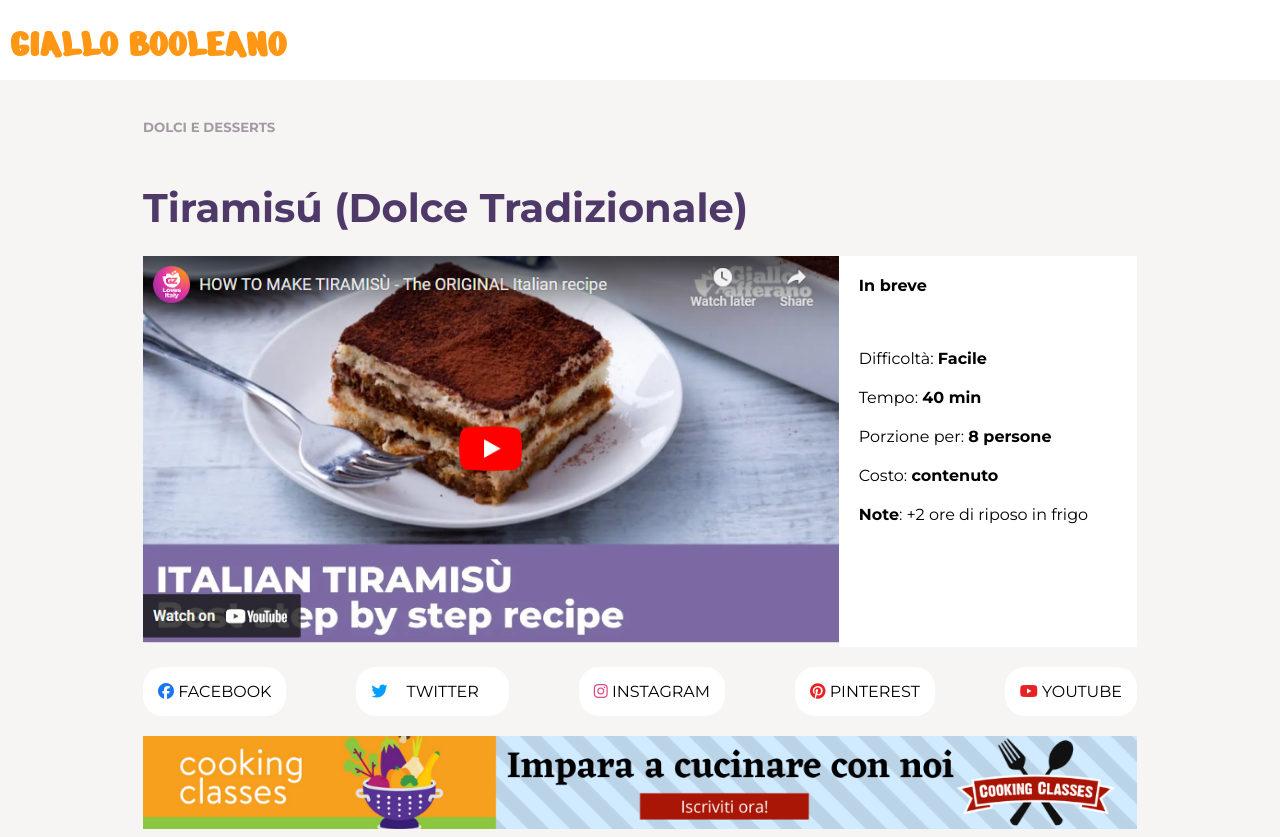
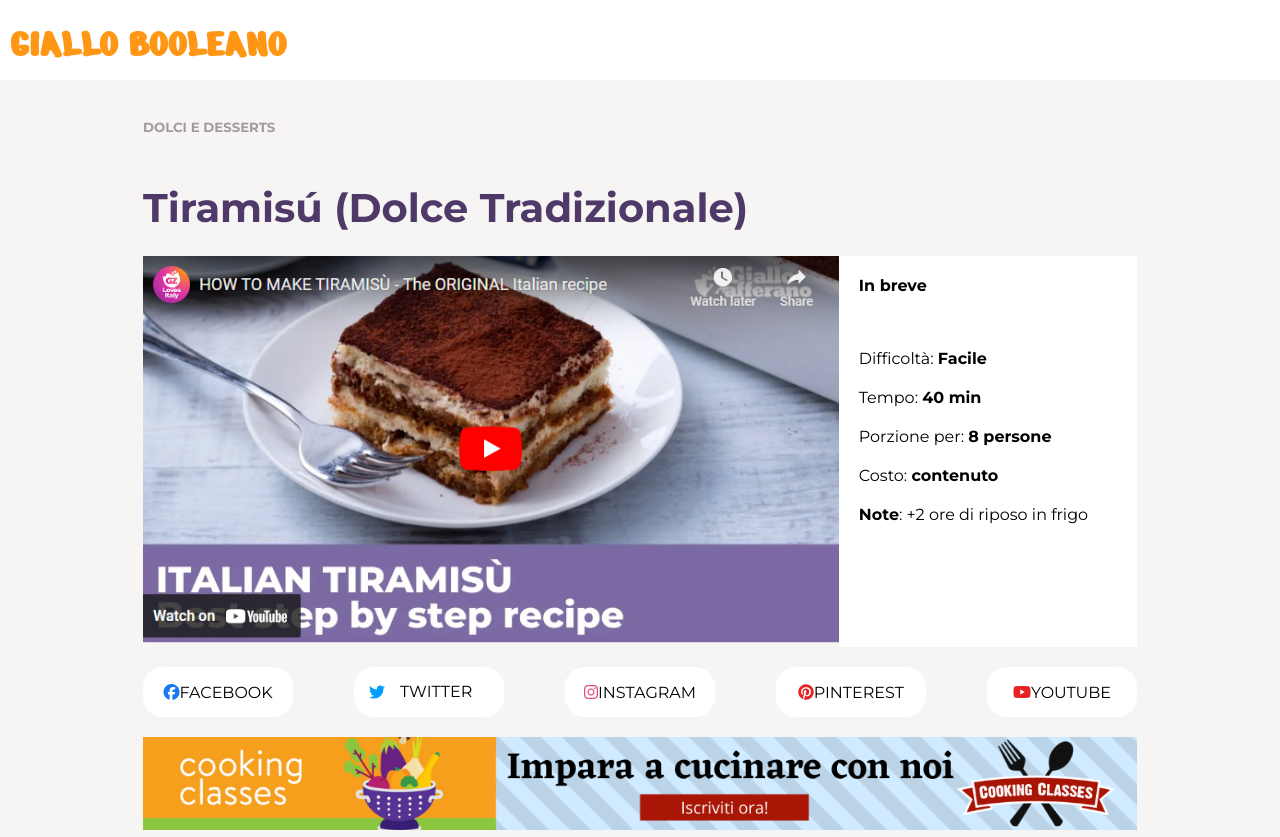
Before and after one commit to giovannidibello/htmlcss-responsive-layout, a plain HTML site: page index.html in a window 1280 px wide. Shown: the top 837 px of the page. Drawn offline with Linux system fonts and the light colour scheme.

Commit message:
fix social button dimensions

```diff
--- a/css/style.css
+++ b/css/style.css
@@ -226,7 +226,13 @@ ul li {
 
     /* sezione social */
 
-
+    .social {
+        display: flex;
+        align-items: center;
+        justify-content: center;
+        width: 150px;
+        height: 50px;
+    }
 
     /* sezione presentazione */
 
```
